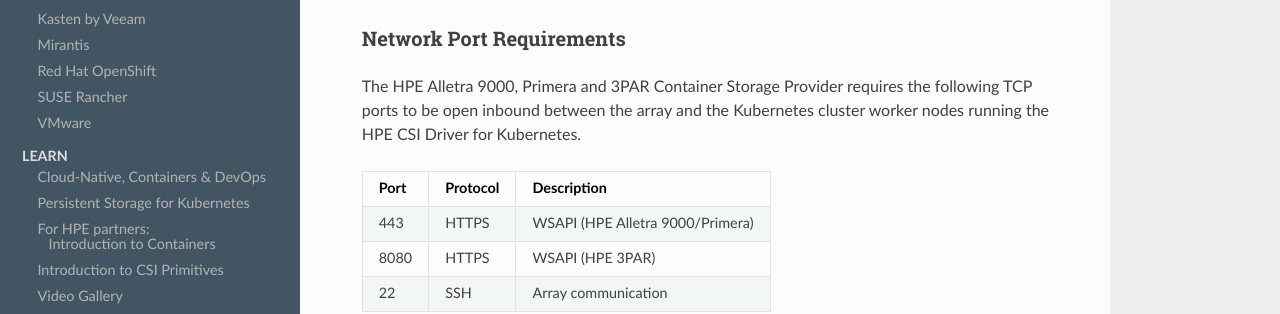
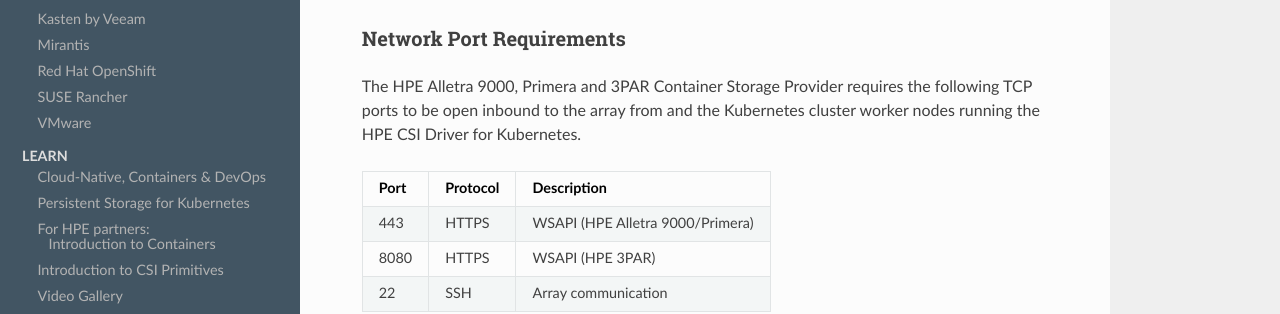
Before and after one commit to hpe-storage/scod, an MkDocs documentation site: the page built from docs/container_storage_provider/hpe_alletra_9000/index.md, in a window 1280 px wide and 900 px high, scrolled down 1047 px. Shown: the part 181-495 px from the top of the window. Built offline with MkDocs 1.6.1, drawn with Linux system fonts in a browser that asks for light colours; nearby versions of some CDN libraries.

Commit message:
clarification on network ports
Signed-off-by: Chris Snell <snell.chris@gmail.com>

```diff
--- a/docs/container_storage_provider/hpe_alletra_9000/index.md
+++ b/docs/container_storage_provider/hpe_alletra_9000/index.md
@@ -19,7 +19,7 @@
 
 ### Network Port Requirements
 
-The HPE Alletra 9000, Primera and 3PAR Container Storage Provider requires the following TCP ports to be open inbound between the array and the Kubernetes cluster worker nodes running the HPE CSI Driver for Kubernetes.
+The HPE Alletra 9000, Primera and 3PAR Container Storage Provider requires the following TCP ports to be open inbound to the array from and the Kubernetes cluster worker nodes running the HPE CSI Driver for Kubernetes.
 
 | Port | Protocol | Description |
 | ---- | -------- | ----------- |
```
